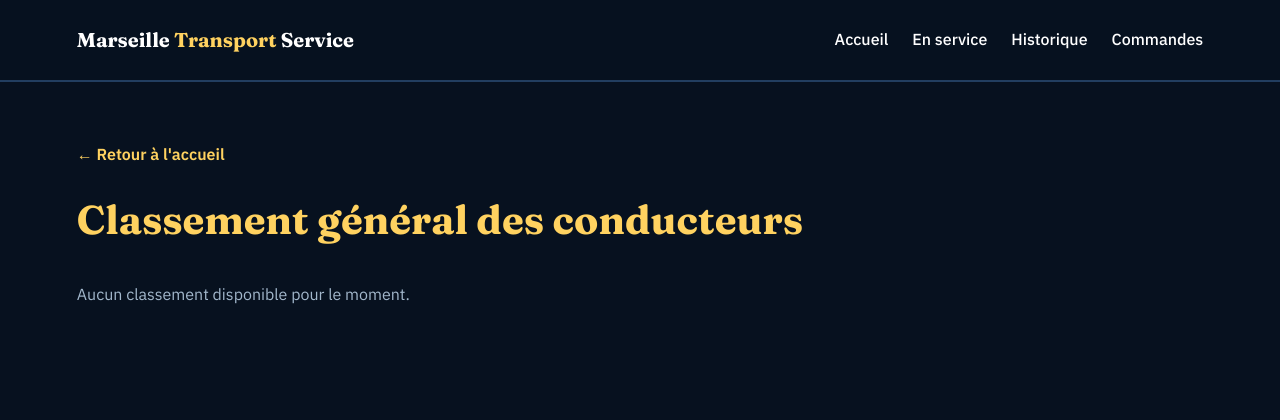
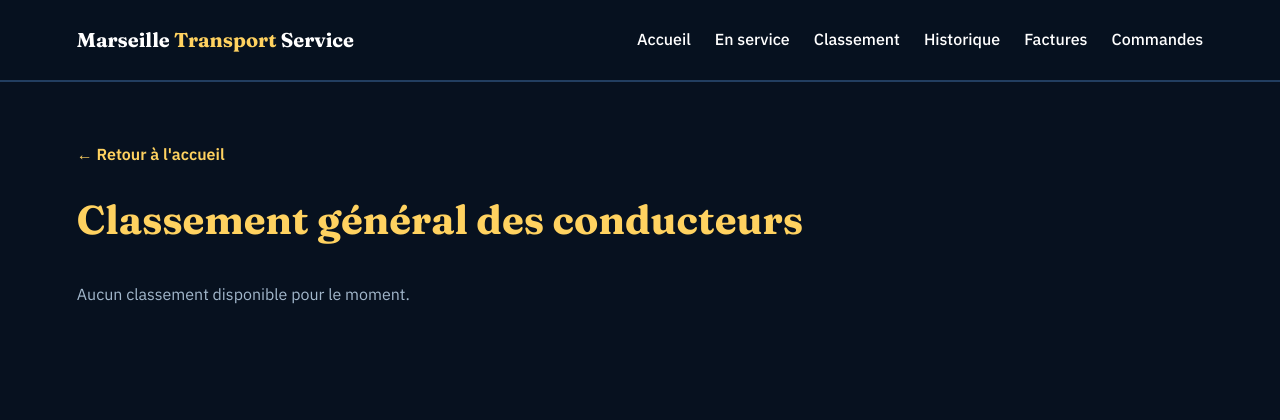
Before and after one commit to Trans-Europe-Rail/Marseille-Transport-Service-, a Flask app: template templates/conducteur.html in a window 1280 px wide. Shown: the top 420 px of the page. Run offline with Flask 3, Linux system fonts and the light colour scheme; the template is opened without the code that fills it, so the values that code supplies are empty.

Commit message:
Update navigation links in conducteur.html
Added 'Classement' and 'Factures' links to navigation.

```diff
--- a/templates/conducteur.html
+++ b/templates/conducteur.html
@@ -33,10 +33,12 @@
 <nav>
   <div class="brand"><a href="/">Marseille <span>Transport</span> Service</a></div>
   <div class="links">
-    <a href="/">Accueil</a>
-    <a href="/actifs">En service</a>
-    <a href="/historique">Historique</a>
-    <a href="/commandes">Commandes</a>
+  <a href="/">Accueil</a>
+  <a href="/actifs">En service</a>
+  <a href="/classement">Classement</a>
+  <a href="/historique">Historique</a>
+  <a href="/factures">Factures</a>
+  <a href="/commandes">Commandes</a>
   </div>
 </nav>
 <div class="container">
```
